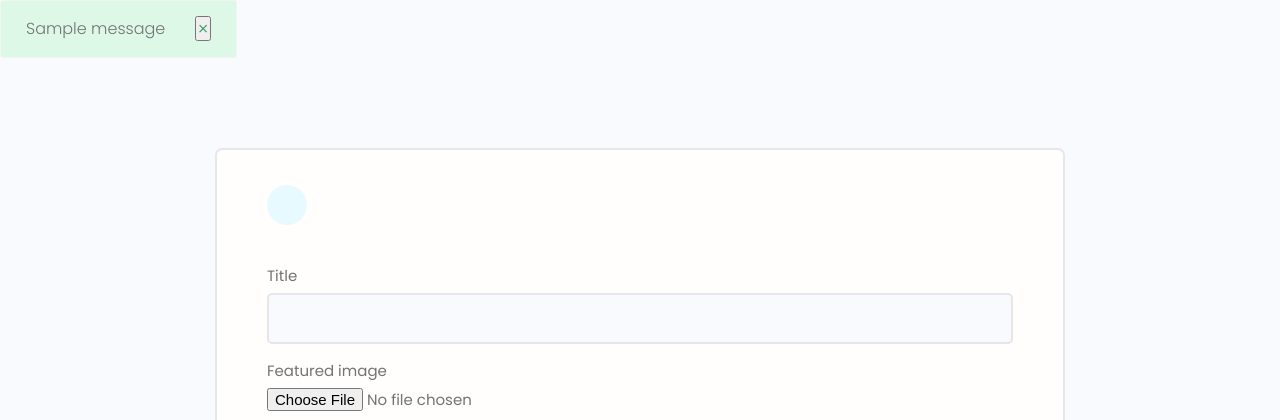
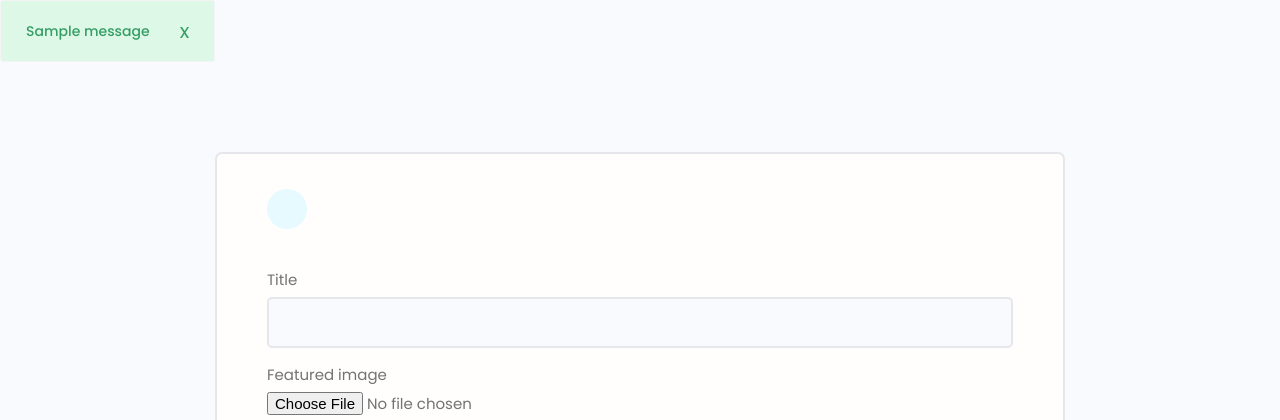
Before and after one commit to mainaliashish/devconnect, a Django app: page /projects/create-project/ in a window 1280 px wide. Shown: the part 77-497 px from the top of the page. Run offline with Django 4.2, Linux system fonts and the light colour scheme; a user stored in the database is signed in; tables that the repository leaves empty hold one stand-in row (values such as "Sample post"); one stand-in notice (Sample message) is shown; some libraries are stand-ins or nearby versions.

Commit message:
- Update add js file

```diff
--- a/static/uikit/app.js
+++ b/static/uikit/app.js
@@ -1,4 +1,14 @@
 // Invoke Functions Call on Document Loaded
-document.addEventListener('DOMContentLoaded', function () {
-  hljs.highlightAll();
-});
+// document.addEventListener('DOMContentLoaded', function () {
+//   hljs.highlightAll();
+// });
+
+let alertWrapper = document.querySelector(".alert");
+let alertClose = document.querySelector(".alert__close");
+
+if (alertWrapper) {
+  alertClose.addEventListener(
+    "click,hover",
+    () => (alertWrapper.style.display = "none")
+  );
+}
--- a/templates/layouts/master.html
+++ b/templates/layouts/master.html
@@ -23,4 +23,5 @@
     {% block main-content %}
     {% endblock main-content %}
 </body>
+    <script src="{% static 'uikit/app.js' %}"></script>
 </html>
--- a/templates/shared/messages.html
+++ b/templates/shared/messages.html
@@ -1,8 +1,8 @@
 {% if messages %}
     {% for message in messages %}
-        <div class="alert alert--{{ message.tags }}">
-            <p class="{{ message.tags }}__message">{{ message }}</p>
-            <button class="{{ message.tags }}__close">&Cross;</button>
+        <div class="alert  alert--{{message.tags}}">
+            <p class="alert__message">{{message}}</p>
+            <button class="alert__close">x</button>
         </div>
     {% endfor %}
 {% endif %}
```
